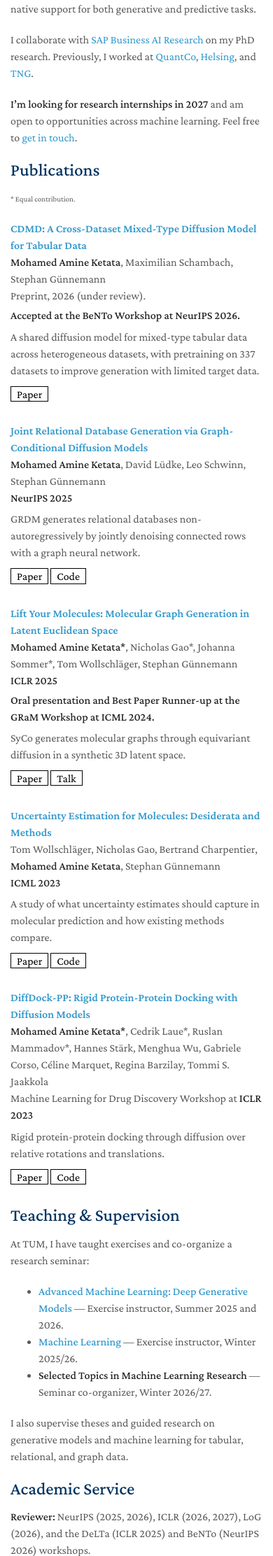
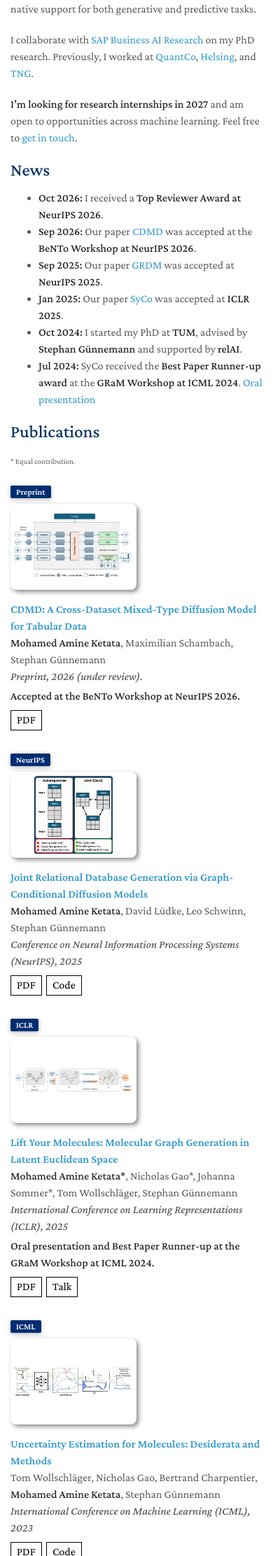
Before and after one commit to ketatam/ketatam.github.io, a Jekyll site: the page built from index.md, in a window 390 px wide. Shown: the part 682-2906 px from the top of the page at 70% size. Built offline with Jekyll 4.4.1, drawn with Linux system fonts in a browser that asks for light colours; a style sheet for code colours, icons or effects is not loaded; our own code applies the rules of GitHub Pages for plain Markdown files; some of the changed text lies outside the part shown.

Commit message:
update publications, news, and service

```diff
--- a/_data/publications.yml
+++ b/_data/publications.yml
@@ -1,47 +1,68 @@
+# Leave image empty to show a placeholder; set it to your figure's path when ready.
 main:
   - title: "CDMD: A Cross-Dataset Mixed-Type Diffusion Model for Tabular Data"
     authors: "<strong>Mohamed Amine Ketata</strong>, Maximilian Schambach, Stephan Günnemann"
     conference: "Preprint, 2026 (under review)."
+    conference_short: "Preprint"
+    image: /assets/img/cdmd.png
+    image_alt: "Schema-conditioned diffusion architecture for numerical and categorical tabular features."
     notes: "Accepted at the BeNTo Workshop at NeurIPS 2026."
     summary: >-
       A shared diffusion model for mixed-type tabular data across heterogeneous
       datasets, with pretraining on 337 datasets to improve generation with
       limited target data.
-    pdf: https://arxiv.org/abs/2609.39124
+    page: https://arxiv.org/abs/2609.39124
+    pdf: https://arxiv.org/pdf/2609.39124
 
   - title: "Joint Relational Database Generation via Graph-Conditional Diffusion Models"
     authors: "<strong>Mohamed Amine Ketata</strong>, David Lüdke, Leo Schwinn, Stephan Günnemann"
-    conference: "<strong>NeurIPS 2025</strong>"
+    conference: "Conference on Neural Information Processing Systems (NeurIPS), 2025"
+    conference_short: "NeurIPS"
+    image: /assets/img/grdm.png
+    image_alt: "Comparison of autoregressive table generation and joint relational database generation."
     summary: >-
       GRDM generates relational databases non-autoregressively by jointly
       denoising connected rows with a graph neural network.
-    pdf: https://proceedings.neurips.cc/paper_files/paper/2025/hash/ef7f818e234b3d81ad13ea0430353415-Abstract-Conference.html
+    page: https://proceedings.neurips.cc/paper_files/paper/2025/hash/ef7f818e234b3d81ad13ea0430353415-Abstract-Conference.html
+    pdf: https://proceedings.neurips.cc/paper_files/paper/2025/file/ef7f818e234b3d81ad13ea0430353415-Paper-Conference.pdf
     code: https://github.com/ketatam/rdb-diffusion
 
   - title: "Lift Your Molecules: Molecular Graph Generation in Latent Euclidean Space"
     authors: "<strong>Mohamed Amine Ketata*</strong>, Nicholas Gao*, Johanna Sommer*, Tom Wollschläger, Stephan Günnemann"
-    conference: "<strong>ICLR 2025</strong>"
+    conference: "International Conference on Learning Representations (ICLR), 2025"
+    conference_short: "ICLR"
+    image: /assets/img/syco.png
+    image_alt: "Molecular graphs encoded into a latent point cloud for forward and reverse diffusion."
     notes: "Oral presentation and Best Paper Runner-up at the GRaM Workshop at ICML 2024."
     summary: >-
       SyCo generates molecular graphs through equivariant diffusion in a
       synthetic 3D latent space.
-    pdf: https://proceedings.iclr.cc/paper_files/paper/2025/hash/2af641762dc02035c31a9314b2d090b6-Abstract-Conference.html
+    page: https://proceedings.iclr.cc/paper_files/paper/2025/hash/2af641762dc02035c31a9314b2d090b6-Abstract-Conference.html
+    pdf: https://proceedings.iclr.cc/paper_files/paper/2025/file/2af641762dc02035c31a9314b2d090b6-Paper-Conference.pdf
     talk: https://icml.cc/virtual/2024/39289
 
   - title: "Uncertainty Estimation for Molecules: Desiderata and Methods"
     authors: "Tom Wollschläger, Nicholas Gao, Bertrand Charpentier, <strong>Mohamed Amine Ketata</strong>, Stephan Günnemann"
-    conference: "<strong>ICML 2023</strong>"
+    conference: "International Conference on Machine Learning (ICML), 2023"
+    conference_short: "ICML"
+    image: /assets/img/uncertainty.png
+    image_alt: "Molecular uncertainty model combining a graph neural network, latent space, and Gaussian process."
     summary: >-
       A study of what uncertainty estimates should capture in molecular
       prediction and how existing methods compare.
-    pdf: https://proceedings.mlr.press/v202/wollschlager23a.html
+    page: https://proceedings.mlr.press/v202/wollschlager23a.html
+    pdf: https://proceedings.mlr.press/v202/wollschlager23a/wollschlager23a.pdf
     code: https://github.com/wollschlager/uncertainty_for_molecules
 
   - title: "DiffDock-PP: Rigid Protein-Protein Docking with Diffusion Models"
     authors: "<strong>Mohamed Amine Ketata*</strong>, Cedrik Laue*, Ruslan Mammadov*, Hannes Stärk, Menghua Wu, Gabriele Corso, Céline Marquet, Regina Barzilay, Tommi S. Jaakkola"
-    conference: "Machine Learning for Drug Discovery Workshop at <strong>ICLR 2023</strong>"
+    conference: "Machine Learning for Drug Discovery Workshop at the International Conference on Learning Representations (ICLR), 2023"
+    conference_short: "ICLR Workshop"
+    image: /assets/img/diffdock_pp.png
+    image_alt: "Protein docking through reverse diffusion, followed by confidence-based pose selection."
     summary: >-
       Rigid protein-protein docking through diffusion over relative rotations
       and translations.
-    pdf: https://arxiv.org/abs/2304.03889
+    page: https://arxiv.org/abs/2304.03889
+    pdf: https://arxiv.org/pdf/2304.03889
     code: https://github.com/ketatam/DiffDock-PP
--- a/_includes/publications.md
+++ b/_includes/publications.md
@@ -4,34 +4,45 @@
 <div class="publications" style="margin-top: 0;">
   <ol class="bibliography">
     {% for paper in site.data.publications.main %}
-    <li style="min-height: 0; margin-bottom: 1.8rem;">
-      <div class="title">
-        <a href="{{ paper.pdf | escape }}">{{ paper.title | escape }}</a>
-      </div>
+    <li>
+      <div class="pub-row">
+        <div class="abbr">
+          <abbr class="badge" title="{{ paper.conference | escape }}">{{ paper.conference_short | escape }}</abbr>
+          {% if paper.image and paper.image != "" %}
+          <a class="teaser-link" href="{{ paper.image | relative_url | escape }}" target="_blank" rel="noopener" aria-label="Open full-size figure for {{ paper.title | escape }}">
+            <img src="{{ paper.image | relative_url | escape }}" class="teaser" alt="{{ paper.image_alt | default: paper.title | escape }}" loading="lazy" />
+          </a>
+          {% else %}
+          <div class="teaser teaser-placeholder" aria-hidden="true">
+            <span>Image coming soon</span>
+          </div>
+          {% endif %}
+        </div>
 
-      <div class="author">{{ paper.authors }}</div>
-      <div class="periodical">{{ paper.conference }}</div>
+        <div class="publication-details">
+          <div class="title">
+            <a href="{{ paper.page | escape }}">{{ paper.title | escape }}</a>
+          </div>
 
-      {% if paper.notes %}
-      <div style="margin-top: 0.25rem;">
-        <strong>{{ paper.notes | escape }}</strong>
-      </div>
-      {% endif %}
+          <div class="author">{{ paper.authors }}</div>
+          <div class="periodical"><em>{{ paper.conference | escape }}</em></div>
 
-      {% if paper.summary %}
-      <p style="margin: 0.4rem 0 0.6rem;">
-        {{ paper.summary | escape }}
-      </p>
-      {% endif %}
+          {% if paper.notes %}
+          <div class="notes">
+            <strong>{{ paper.notes | escape }}</strong>
+          </div>
+          {% endif %}
 
-      <div class="links">
-        <a class="btn" href="{{ paper.pdf | escape }}">Paper</a>
-        {% if paper.code %}
-        <a class="btn" href="{{ paper.code | escape }}">Code</a>
-        {% endif %}
-        {% if paper.talk %}
-        <a class="btn" href="{{ paper.talk | escape }}">Talk</a>
-        {% endif %}
+          <div class="links">
+            <a class="btn" href="{{ paper.pdf | escape }}">PDF</a>
+            {% if paper.code %}
+            <a class="btn" href="{{ paper.code | escape }}">Code</a>
+            {% endif %}
+            {% if paper.talk %}
+            <a class="btn" href="{{ paper.talk | escape }}">Talk</a>
+            {% endif %}
+          </div>
+        </div>
       </div>
     </li>
     {% endfor %}
--- a/_includes/services.md
+++ b/_includes/services.md
@@ -1,16 +1,16 @@
-## Services
+## Academic Service
 
-<h4 style="margin:0 10px 0;">Conference Reviewers</h4>
+<h4 style="margin:0 10px 0;">Conference Reviewer</h4>
 
 <ul style="margin:0 0 5px;">
-  <li><a href="http://cvpr2023.thecvf.com/"><autocolor>IEEE/CVF Conference on Computer Vision and Pattern Recognition (CVPR) 2021-2023</autocolor></a></li>
-  <li><a href="http://iccv2021.thecvf.com/"><autocolor>IEEE/CVF International Conference on Computer Vision (ICCV) 2021</autocolor></a></li>
-  <li><a href="https://eccv2022.ecva.net/"><autocolor>European Conference on Computer Vision (ECCV) 2022</autocolor></a></li>
+  <li><a href="https://neurips.cc/"><autocolor>Conference on Neural Information Processing Systems (NeurIPS), 2025–2026</autocolor></a></li>
+  <li><a href="https://iclr.cc/"><autocolor>International Conference on Learning Representations (ICLR), 2026–2027</autocolor></a></li>
+  <li><a href="https://logconference.org/"><autocolor>Learning on Graphs Conference (LoG), 2026</autocolor></a></li>
 </ul>
 
-<h4 style="margin:0 10px 0;">Journal Reviewers</h4>
+<h4 style="margin:0 10px 0;">Workshop Reviewer</h4>
 
 <ul style="margin:0 0 20px;">
-  <li><a href="https://www.computer.org/csdl/journal/tp"><autocolor>IEEE Transactions on Pattern Analysis and Machine Intelligence (TPAMI)</autocolor></a></li>
-  <li><a href="https://www.springer.com/journal/11263"><autocolor>International Journal of Computer Vision (IJCV)</autocolor></a></li>
+  <li><a href="https://bento-neurips.github.io/"><autocolor>BeNTo: Beyond Next-Token Prediction — NeurIPS 2026</autocolor></a></li>
+  <li><a href="https://delta-workshop.github.io/"><autocolor>DeLTa: Deep Generative Model in Machine Learning: Theory, Principle and Efficacy — ICLR 2025</autocolor></a></li>
 </ul>
--- a/assets/css/publications-no-dark-mode.css
+++ b/assets/css/publications-no-dark-mode.css
@@ -36,11 +36,19 @@ blockquote { background: var(--global-bg-color); border-left: 2px solid var(--gl
 
 .publications ol.bibliography { list-style: none; padding: 0; margin-top: 0; }
 
-.publications ol.bibliography li { min-height: 110px; margin-bottom: 0.5rem; }
+.publications ol.bibliography li { min-height: 0; margin-bottom: 1.8rem; }
 
-.publications ol.bibliography li .abbr { height: 8rem; margin-bottom: 0.5rem; }
+.publications .pub-row { gap: 20px; }
 
-.publications ol.bibliography li .abbr abbr { display: inline-block; background-color: var(--global-theme-color); padding-left: 1rem; padding-right: 1rem; position: absolute; top: 8px; left: 16px; }
+.publications ol.bibliography li .abbr { flex: 0 0 180px; position: relative; }
+
+.publications .publication-details { flex: 1; min-width: 0; }
+
+.publications .notes { margin-top: 0.25rem; }
+
+.publications .links { display: flex; flex-wrap: wrap; gap: 0.4rem; margin-top: 0.5rem; }
+
+.publications ol.bibliography li .abbr abbr { display: inline-block; background-color: var(--global-theme-color); padding-left: 0.5rem; padding-right: 0.5rem; margin-bottom: 8px; text-decoration: none; }
 
 .publications ol.bibliography li .abbr abbr a { color: white; }
 
@@ -72,4 +80,14 @@ blockquote { background: var(--global-bg-color); border-left: 2px solid var(--gl
 
 .publications ol.bibliography li div.abstract.hidden.open { border-color: var(--global-text-color); }
 
-.publications ol.bibliography li .teaser { border-radius: 8px; box-shadow: 3px 3px 6px #888; height: 123px; width: 270px; margin-top: 5px; margin-left: 5px; margin-bottom: 5px; object-fit: cover; }
+.publications .teaser-link { display: block; border-radius: 8px; }
+
+.publications .teaser-link:focus-visible { outline: 2px solid var(--global-theme-color); outline-offset: 3px; }
+
+.publications ol.bibliography li .teaser { display: block; box-sizing: border-box; border-radius: 8px; box-shadow: 3px 3px 6px #888; height: 123px; width: 100%; padding: 4px; background: #fff; object-fit: contain; }
+
+.publications ol.bibliography li .teaser-placeholder { display: flex; align-items: center; justify-content: center; box-sizing: border-box; border: 1px dashed #b8bdc5; background: #f3f4f6; color: #646b75; font-size: 0.8rem; }
+
+@media screen and (max-width: 480px) {
+  .publications ol.bibliography li .abbr { width: 180px; max-width: 100%; margin-bottom: 1rem; }
+}
--- a/index.md
+++ b/index.md
@@ -12,6 +12,15 @@ I collaborate with [SAP Business AI Research](https://www.sap.com/products/artif
 
 **I'm looking for research internships in 2027** and am open to opportunities across machine learning. Feel free to [get in touch](mailto:a.ketata@tum.de).
 
+## News
+
+- **Oct 2026:** I received a **Top Reviewer Award at NeurIPS 2026**.
+- **Sep 2026:** Our paper [CDMD](https://arxiv.org/abs/2609.39124) was accepted at the **BeNTo Workshop at NeurIPS 2026**.
+- **Sep 2025:** Our paper [GRDM](https://proceedings.neurips.cc/paper_files/paper/2025/hash/ef7f818e234b3d81ad13ea0430353415-Abstract-Conference.html) was accepted at **NeurIPS 2025**.
+- **Jan 2025:** Our paper [SyCo](https://proceedings.iclr.cc/paper_files/paper/2025/hash/2af641762dc02035c31a9314b2d090b6-Abstract-Conference.html) was accepted at **ICLR 2025**.
+- **Oct 2024:** I started my PhD at **TUM**, advised by **Stephan Günnemann** and supported by **relAI**.
+- **Jul 2024:** SyCo received the **Best Paper Runner-up award** at the **GRaM Workshop at ICML 2024**. [Oral presentation](https://icml.cc/virtual/2024/39289)
+
 {% include_relative _includes/publications.md %}
 
 ## Teaching & Supervision
@@ -24,8 +33,4 @@ At TUM, I have taught exercises and co-organize a research seminar:
 
 I also supervise theses and guided research on generative models and machine learning for tabular, relational, and graph data.
 
-## Academic Service
-
-**Reviewer:** NeurIPS (2025, 2026), ICLR (2026, 2027), LoG (2026), and the DeLTa (ICLR 2025) and BeNTo (NeurIPS 2026) workshops.
-
-I received the **NeurIPS 2026 Top Reviewer Award**.
+{% include_relative _includes/services.md %}
```
Also changed, not shown: assets/css/publications.css (+26 -4 lines), assets/img/cdmd.png (added), assets/img/diffdock_pp.png (added), assets/img/grdm.png (added), assets/img/syco.png (added), assets/img/uncertainty.png (added).
